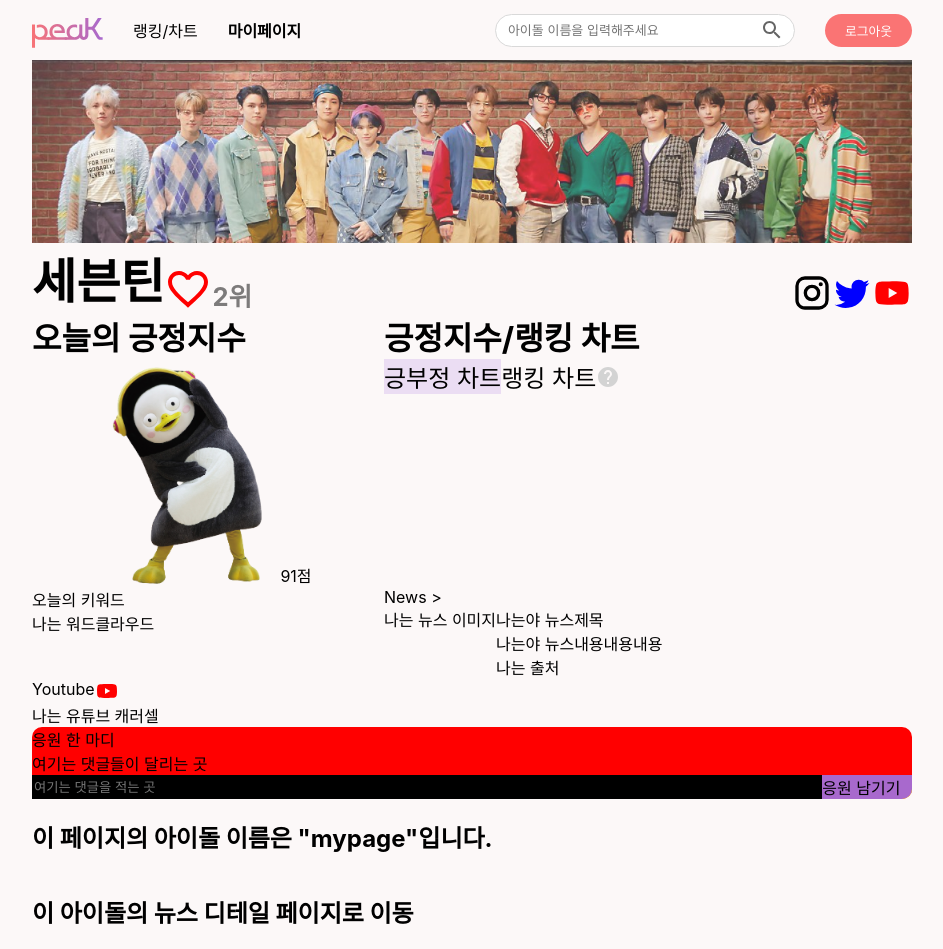
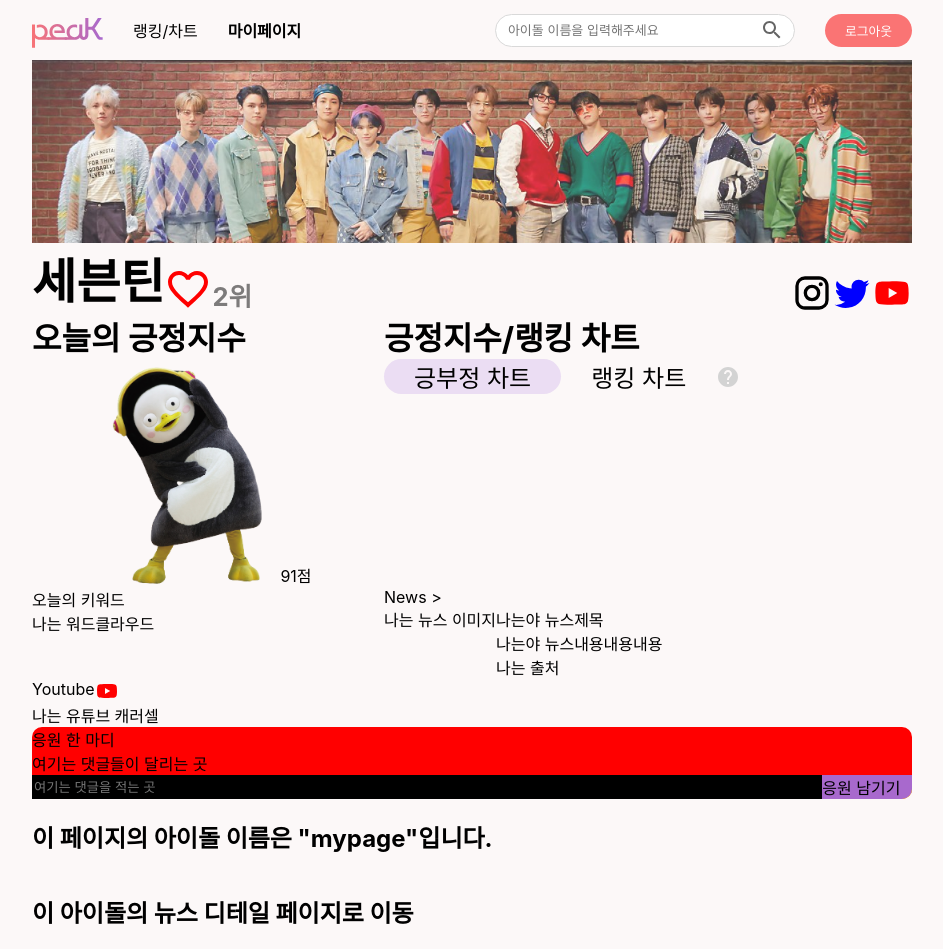
Before and after one commit to SSAFY507-peaK/peaK, a React (Create React App) app in the folder front/: page /mypage in a window 1280 px wide. Shown: the whole page, without its empty margins (168-1111 px from the left). Built offline with nearby package versions, Linux system fonts and the light colour scheme; a web font is replaced by a local one.

Commit message:
:lipstick:  [FE] #5 TabComponents 수정
- Tab css 작업 ( padding, radius ...)

```diff
--- a/front/src/components/idolpage/TabComponent.tsx
+++ b/front/src/components/idolpage/TabComponent.tsx
@@ -15,12 +15,18 @@
   background-color: var(--purple800-color);
   font-size: ${props => props.size};
   font-weight: 300;
+  border-radius:20px;
+  padding-left: 30px;
+  padding-right: 30px;
   cursor: pointer;
 `;
 
 const ChartTabOff = styled.div<TabType>`
   font-size: ${props => props.size};
   font-weight: 300;
+  border-radius:20px;
+  padding-left: 30px;
+  padding-right: 30px;
   cursor: pointer;
 `;
 
```
Also changed, not shown: 1 other file (tests, documents, lock files or other folders).
